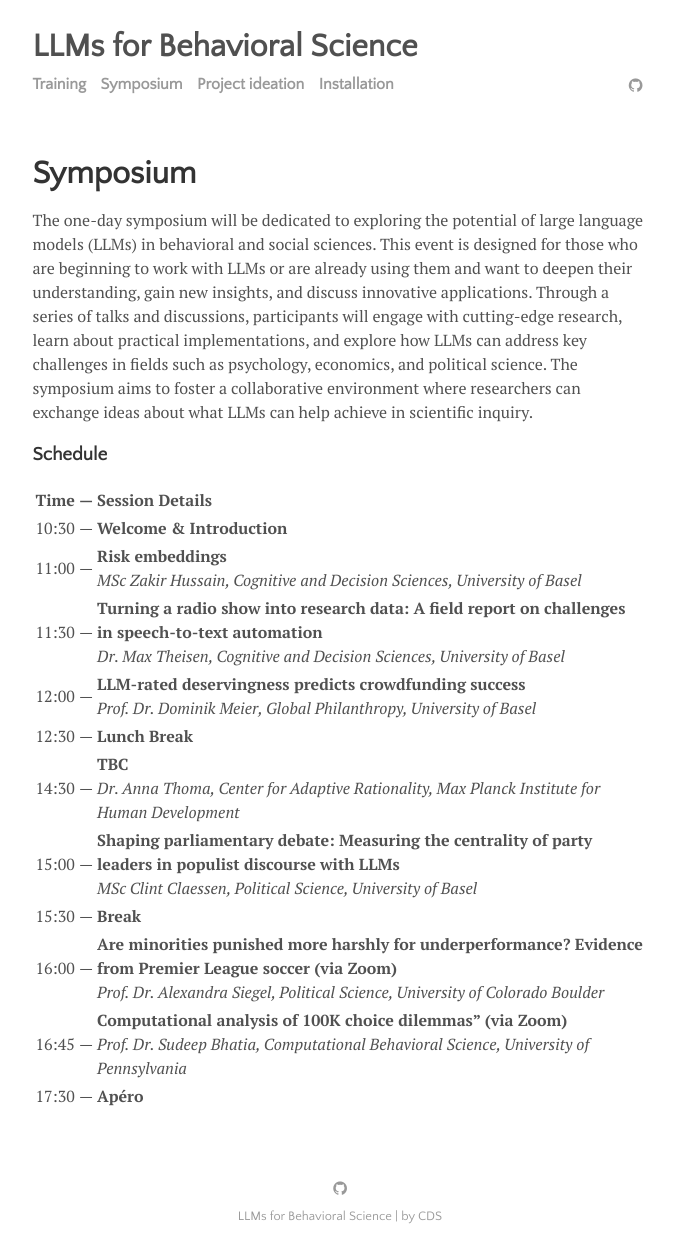
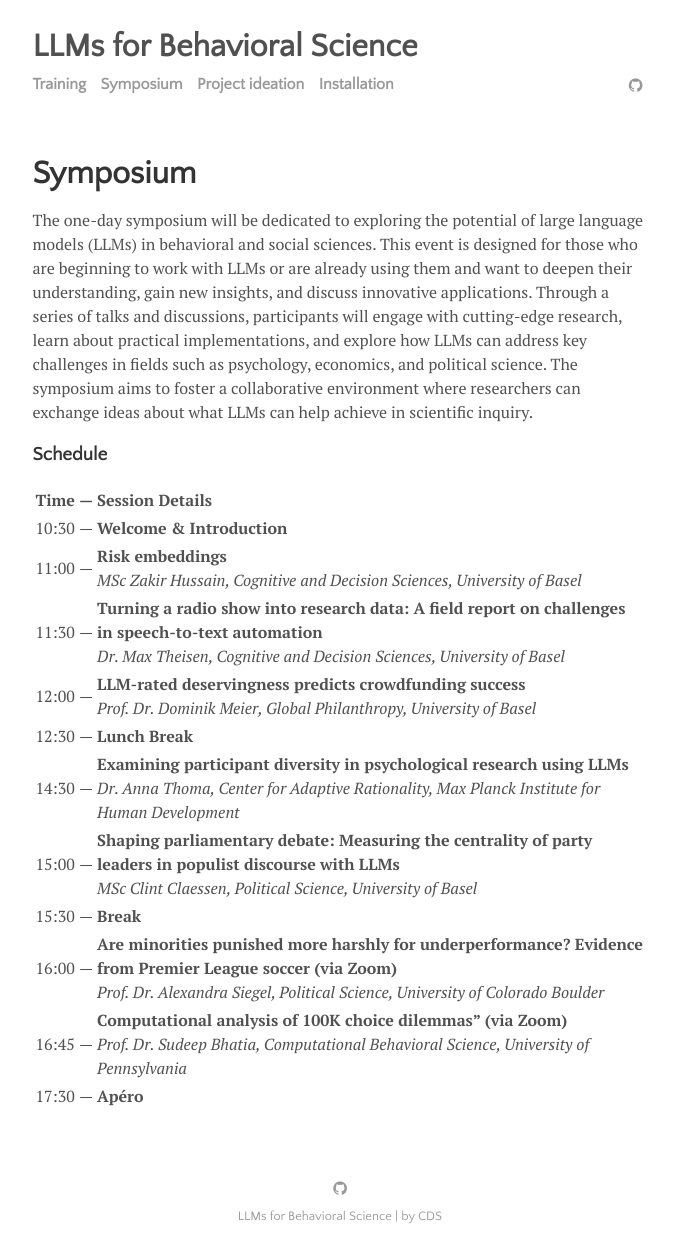
Before and after one commit to cdsbasel/LLM4BeSci_2025Unibas, a Jekyll site: the page built from menu/symposium.md, in a window 1280 px wide. Shown: the whole page, without its empty margins (300-974 px from the left). Built offline with Jekyll 4.4.1, drawn with Linux system fonts in a browser that asks for light colours.

Commit message:
Update symposium.md

```diff
--- a/menu/symposium.md
+++ b/menu/symposium.md
@@ -15,7 +15,7 @@ The one-day symposium will be dedicated to exploring the potential of large lang
 | 11:30 |---| **Turning a radio show into research data: A field report on challenges in speech-to-text automation**<br> *Dr. Max Theisen, Cognitive and Decision Sciences, University of Basel* |
 | 12:00 |---| **LLM-rated deservingness predicts crowdfunding success**  <br> *Prof. Dr. Dominik Meier, Global Philanthropy, University of Basel* |
 | 12:30 |---| **Lunch Break**                                              |
-| 14:30 |---| **TBC**  <br> *Dr. Anna Thoma, Center for Adaptive Rationality, Max Planck Institute for Human Development* |
+| 14:30 |---| **Examining participant diversity in psychological research using LLMs**  <br> *Dr. Anna Thoma, Center for Adaptive Rationality, Max Planck Institute for Human Development* |
 | 15:00 |---| **Shaping parliamentary debate: Measuring the centrality of party leaders in populist discourse with LLMs**  <br> *MSc Clint Claessen, Political Science, University of Basel* |
 | 15:30 |---| **Break**                                              |
 | 16:00 |---| **Are minorities punished more harshly for underperformance? Evidence from Premier League soccer (via Zoom)** <br> *Prof. Dr. Alexandra Siegel, Political Science, University of Colorado Boulder* |
```
